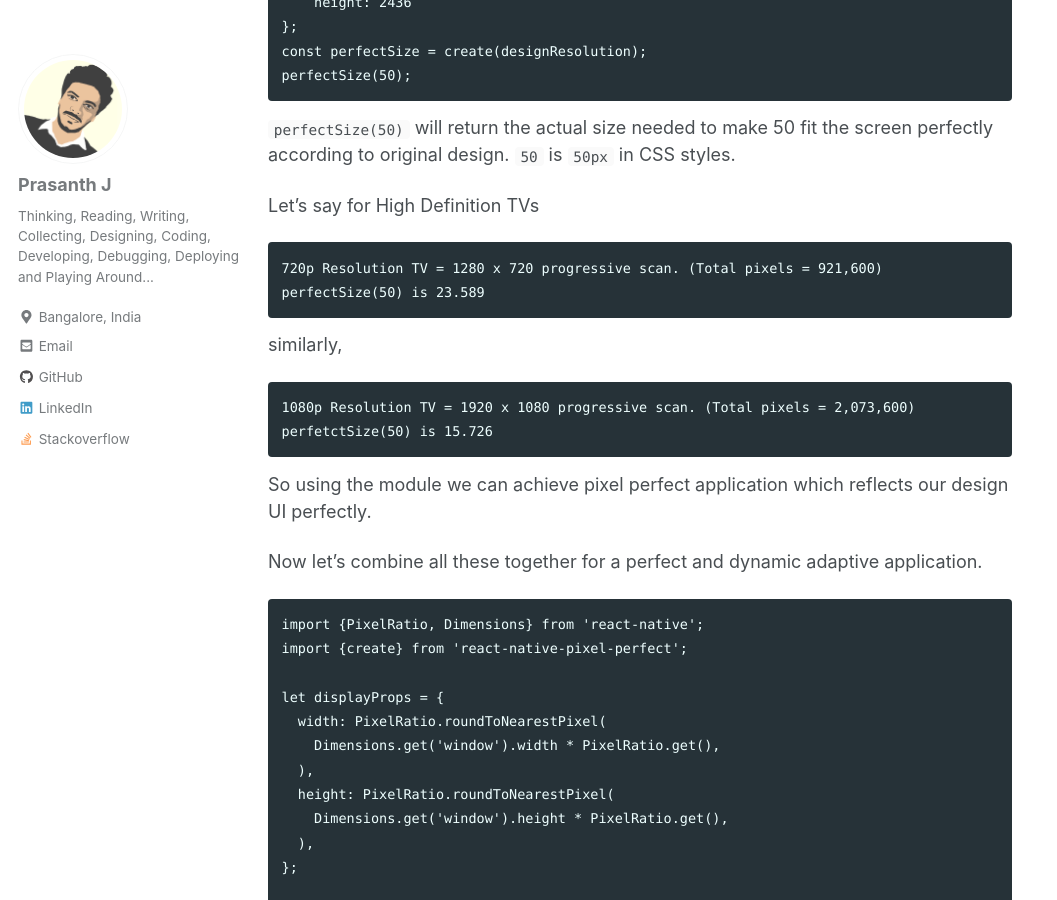
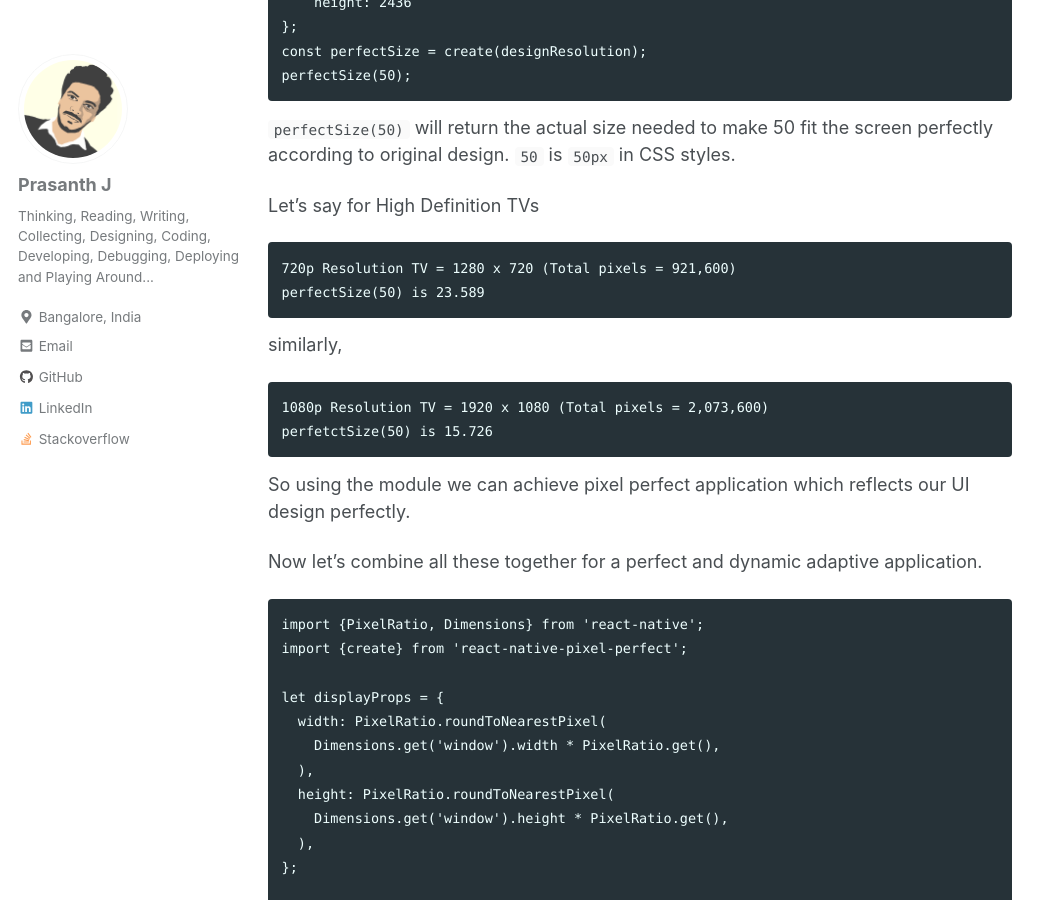
Before and after one commit to PrasanthJayaraman/PrasanthJayaraman.github.io, a Jekyll site: the page built from _posts/2019-04-13-react-native-android-tv-app-design.md, in a window 1280 px wide and 900 px high, scrolled down 1408 px. Shown: the whole window, without its empty margins (0-1057 px from the left). Built offline with Jekyll 4.4.1, drawn with Linux system fonts in a browser that asks for light colours; cached includes are drawn as plain includes; nearby versions of some CDN libraries; comment, search, counter and statistics services are not loaded.

Commit message:
Update 2019-04-13-react-native-android-tv-app-design.md

`````diff
--- a/_posts/2019-04-13-react-native-android-tv-app-design.md
+++ b/_posts/2019-04-13-react-native-android-tv-app-design.md
@@ -54,18 +54,18 @@ perfectSize(50);
 Let's say for High Definition TVs
 
 ```
-720p Resolution TV = 1280 x 720 progressive scan. (Total pixels = 921,600)
+720p Resolution TV = 1280 x 720 (Total pixels = 921,600)
 perfectSize(50) is 23.589
 ````
 
 similarly,
 
 ````
-1080p Resolution TV = 1920 x 1080 progressive scan. (Total pixels = 2,073,600)
+1080p Resolution TV = 1920 x 1080 (Total pixels = 2,073,600)
 perfetctSize(50) is 15.726
 ````
 
-So using the module we can achieve pixel perfect application which reflects our design UI perfectly.
+So using the module we can achieve pixel perfect application which reflects our UI design perfectly.
 
 Now let's combine all these together for a perfect and dynamic adaptive application.
 
`````
